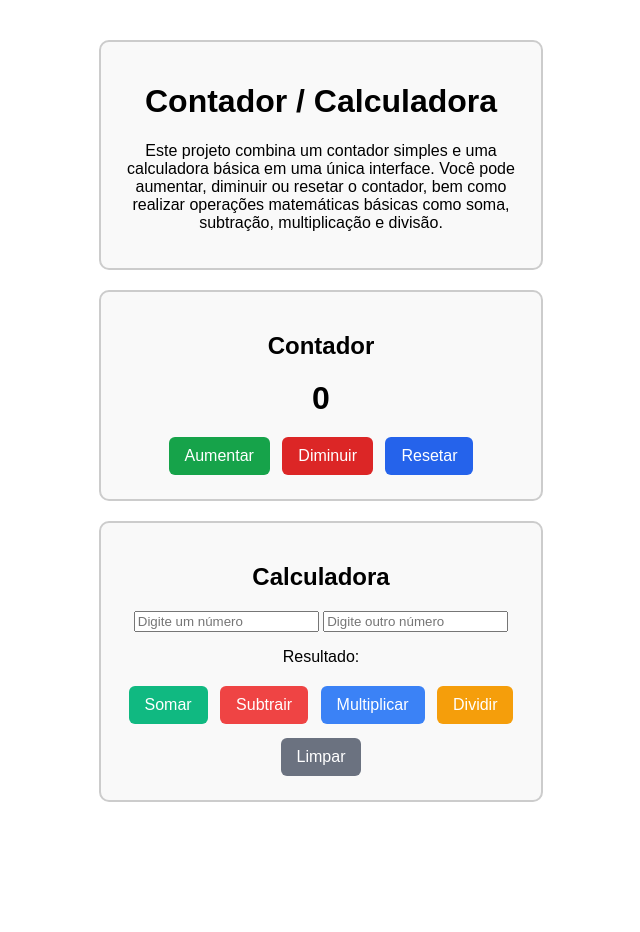
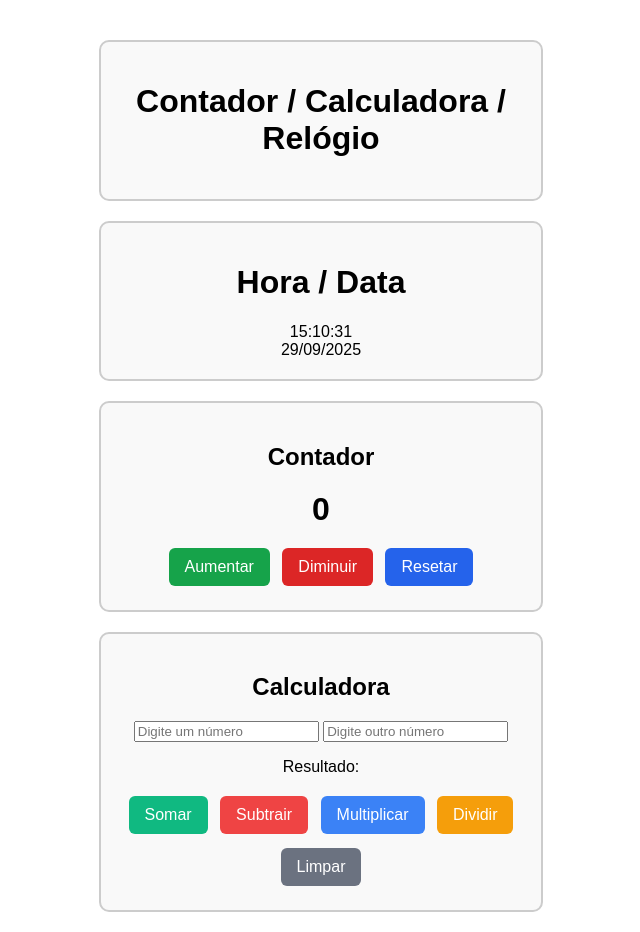
Before and after one commit to valdineimatos/meu-site, a plain HTML site: page index.html in a window 1280 px wide. Shown: the whole page, without its empty margins (319-959 px from the left). Before the commit the page ends 822 px from the top, so only its background shows below. Drawn offline with Linux system fonts and the light colour scheme.

Commit message:
Add files via upload

```diff
--- a/index.html
+++ b/index.html
@@ -3,7 +3,7 @@
 <head>
     <meta charset="UTF-8">
     <meta name="viewport" content="width=device-width, initial-scale=1.0">
-    <title>Contador/Calculadora</title>
+    <title>Contador/Calculadora/Relógio</title>
     <style>
         body {
             font-family: Arial, Helvetica, sans-serif;
@@ -51,12 +51,26 @@
         .resetar { background-color: #2563eb; color: #fff; }
         .limpar { background-color: #6b7280; color: #fff; margin-top: 10px; }
 
+        #relogio {
+            margin: 20px auto;
+            padding: 20px;
+            max-width: 400px;
+            border: 2px solid #ccc;
+            border-radius: 10px;
+            background-color: #f9f9f9;
+        }
+
     </style>
 </head>
 <body>
     <div class="bloco">
-        <H1>Contador / Calculadora</H1>
-        <p>Este projeto combina um contador simples e uma calculadora básica em uma única interface. Você pode aumentar, diminuir ou resetar o contador, bem como realizar operações matemáticas básicas como soma, subtração, multiplicação e divisão.</p>
+        <H1>Contador / Calculadora / Relógio</H1>
+
+    </div>
+        <div id ="relogio">
+        <h1>Hora / Data</h1>
+        <div id="hora">00:00:00</div>
+        <div id="data">01/01/1970</div>
     </div>
 
     <div class="bloco">
@@ -84,6 +98,22 @@
     </div>
 
     <script>
+
+        function atualizarRelogio() {
+            const agora = new Date();
+            const horas = String(agora.getHours()).padStart(2, '0');
+            const minutos = String(agora.getMinutes()).padStart(2, '0');
+            const segundos = String(agora.getSeconds()).padStart(2, '0');
+            const dia = String(agora.getDate()).padStart(2, '0');
+            const mes = String(agora.getMonth() + 1).padStart(2, '0');
+            const ano = agora.getFullYear();
+
+            document.getElementById('hora').textContent = `${horas}:${minutos}:${segundos}`;
+            document.getElementById('data').textContent = `${dia}/${mes}/${ano}`;
+        }
+
+        setInterval(atualizarRelogio, 1000);
+        atualizarRelogio();
         let contador = 0;
 
         function atualizarValor() {
@@ -161,6 +191,7 @@
             let resultado = n1 / n2;
             document.getElementById("resultado").innerText = "Resultado: " + resultado;
         }
+
     </script>
 </body>
 </html>
```
